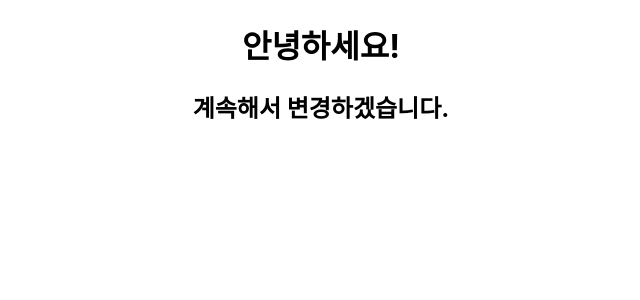
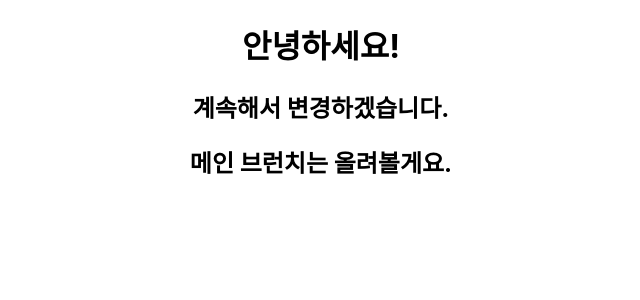
Before and after one commit to stu442/abc, a React (Create React App) app: page / in a window 1280 px wide. Shown: the top 300 px of the page, without its empty margins (319-959 px from the left). Built offline with nearby package versions, Linux system fonts and the light colour scheme.

Commit message:
upupmain

```diff
--- a/src/App.js
+++ b/src/App.js
@@ -5,6 +5,7 @@ function App() {
     <div className="App">
     <h1>안녕하세요!</h1>
     <h2>계속해서 변경하겠습니다.</h2>
+    <h2>메인 브런치는 올려볼게요.</h2>
     </div>
   );
 }
```
